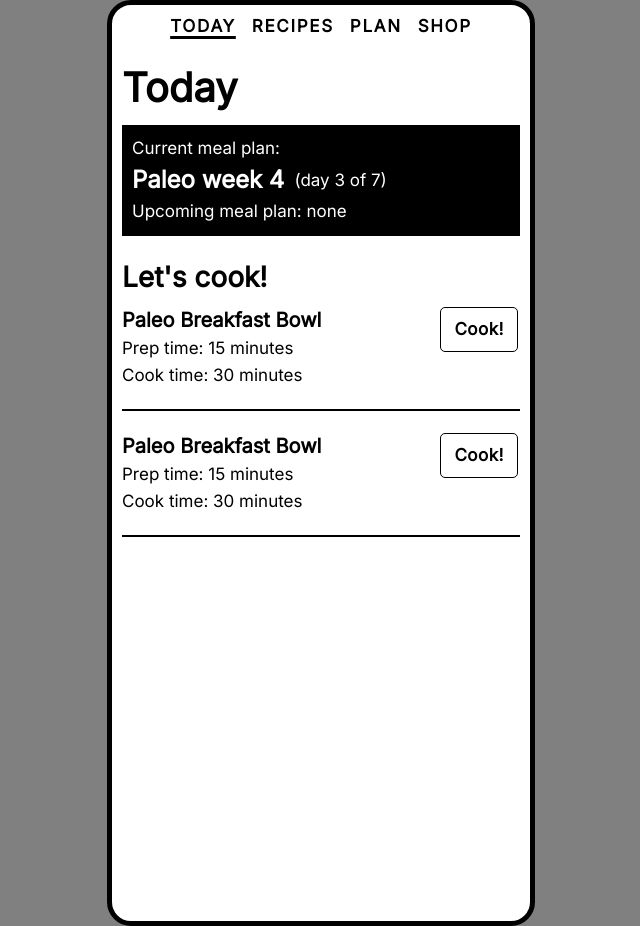
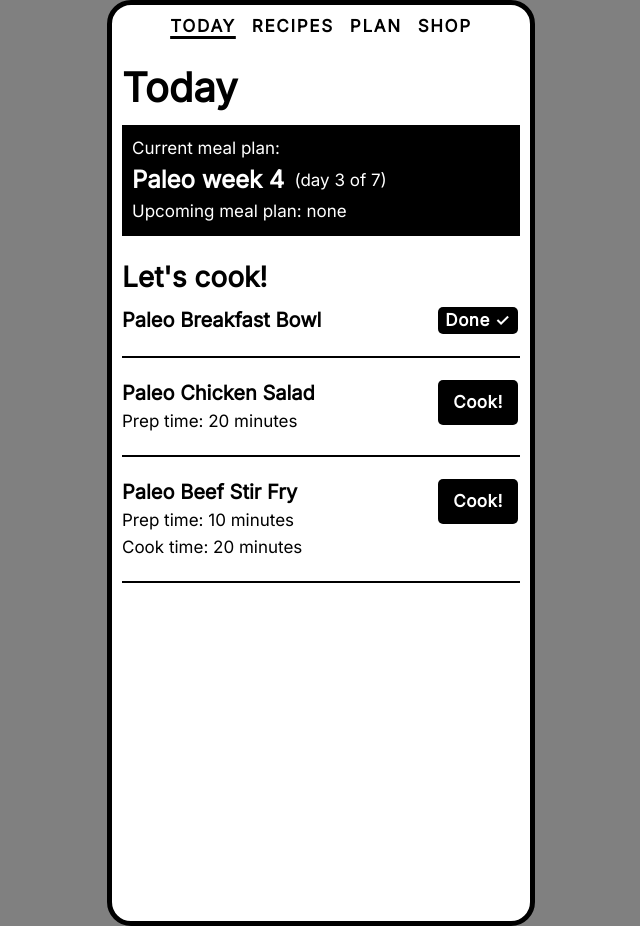
Before and after one commit to ebonstar/proto-grubs, a SvelteKit app: page / in a window 1280 px wide. Shown: the whole page, without its empty margins (319-959 px from the left). Built offline with nearby package versions, Linux system fonts and the light colour scheme.

Commit message:
render recipe items from recipe object

```diff
--- a/src/routes/CookingItem.svelte
+++ b/src/routes/CookingItem.svelte
@@ -1,30 +1,45 @@
 <script>
-  let cooked = false;
+	export let name;
+	export let cooked = false;
+	export let prep;
+	export let cook;
+
+	const toggleCooked = () => (cooked = !cooked);
 </script>
 
-<div class="row">
+<div class="row" class:cooked on:click={toggleCooked}>
 	<div class="details">
-		<h5>Paleo Breakfast Bowl</h5>
-    <div class="details">Prep time: 15 minutes</div>
-    <div class="details">Cook time: 30 minutes</div>
+		<h5>{name}</h5>
+		{#if !cooked}
+			{#if prep}<div>Prep time: {prep}</div>{/if}
+			{#if cook}<div>Cook time: {cook}</div>{/if}
+		{/if}
 	</div>
-  <button class="button is-black is-outline">Cook!</button>
+	<button class="button is-black">{cooked ? 'Done ✓' : 'Cook!'}</button>
 </div>
 
 <style>
 	.row {
 		display: flex;
-    align-items: start;
-    justify-content: space-between;
+		align-items: start;
+		justify-content: space-between;
 		padding: 2rem 0;
 		border-bottom: 2px solid black;
 	}
 
-  .row:first-of-type {
-    padding-top: 0;
-  }
+	.row:first-of-type {
+		padding-top: 0;
+	}
 
 	h5 {
 		margin: 0;
 	}
+
+	button {
+		width: 8rem;
+	}
+
+	.cooked button {
+		padding: 0.4rem 1rem;
+	}
 </style>
--- a/src/routes/CookingList.svelte
+++ b/src/routes/CookingList.svelte
@@ -1,11 +1,88 @@
 <script>
 	import CookingItem from './CookingItem.svelte';
+
+	const recipes = [
+		{
+			name: 'Paleo Breakfast Bowl',
+			cooked: true,
+			tags: ['breakfast', 'paleo'],
+			prep: '15 minutes',
+			cook: '30 minutes',
+			ingredients: [
+				'2 sweet potatoes, peeled and cubed',
+				'1 red bell pepper, chopped',
+				'1 yellow onion, chopped',
+				'1 tbsp olive oil',
+				'Salt and pepper',
+				'4 large eggs',
+				'1 avocado, sliced'
+			],
+			method: [
+				'Preheat the oven to 400°F (200°C).',
+				'Toss the sweet potatoes, bell pepper, and onion in olive oil and sprinkle with salt and pepper.',
+				'Spread the veggies out on a baking sheet and bake for 20-25 minutes, or until the sweet potatoes are soft.',
+				'Crack the eggs into a non-stick pan and cook to your desired doneness.',
+				'Divide the sweet potato mixture into four bowls and top each with an egg and sliced avocado.'
+			]
+		},
+		{
+			name: 'Paleo Chicken Salad',
+			cooked: false,
+			tags: ['lunch', 'dinner', 'paleo', '30min'],
+			prep: '20 minutes',
+			cook: undefined,
+			ingredients: [
+				'2 chicken breasts, cooked and shredded',
+				'2 stalks celery, chopped',
+				'1/4 cup red onion, chopped',
+				'1/4 cup paleo mayo',
+				'1 tbsp dijon mustard',
+				'1 tbsp fresh lemon juice',
+				'Salt and pepper',
+				'Lettuce leaves'
+			],
+			method: [
+				'In a large bowl, combine the chicken, celery, and red onion.',
+				'In a small bowl, whisk together the mayo, dijon mustard, lemon juice, and a pinch of salt and pepper.',
+				'Pour the dressing over the chicken mixture and stir to combine.',
+				'Serve on lettuce leaves.'
+			]
+		},
+		{
+			name: 'Paleo Beef Stir Fry',
+			cooked: false,
+			tags: ['lunch', 'dinner', 'paleo', '30min'],
+			prep: '10 minutes',
+			cook: '20 minutes',
+			ingredients: [
+				'1 lb flank steak, thinly sliced',
+				'2 tbsp coconut oil',
+				'1 red bell pepper, sliced',
+				'1 yellow onion, sliced',
+				'2 cloves garlic, minced',
+				'1 tbsp fresh ginger, minced',
+				'2 tbsp coconut aminos',
+				'Salt and pepper',
+				'Green onions, sliced (for garnish)'
+			],
+			method: [
+				'Heat the coconut oil in a large pan over high heat.',
+				'Add the beef and cook until browned, about 3-4 minutes.',
+				'Remove the beef from the pan and set aside.',
+				'Add the bell pepper and onion to the same pan and cook until softened, about 5 minutes.',
+				'Add the garlic and ginger and cook for an additional minute.',
+				'Add the beef back to the pan, along with the coconut aminos and a pinch of salt and pepper. Cook for 1-2 more minutes, until everything is heated through.',
+				'Serve hot, garnished with sliced green onions.'
+			]
+		}
+	];
 </script>
 
 <div>
 	<h3>Let's cook!</h3>
-	<CookingItem />
-	<CookingItem />
+	{#each recipes as recipe}
+		<CookingItem {...recipe} />
+	{/each}
 </div>
 
 <style>
```
